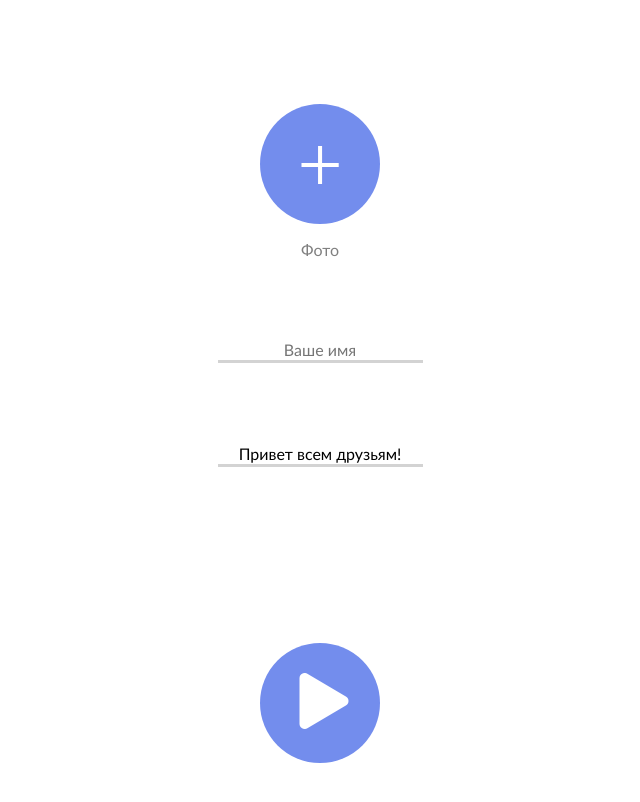
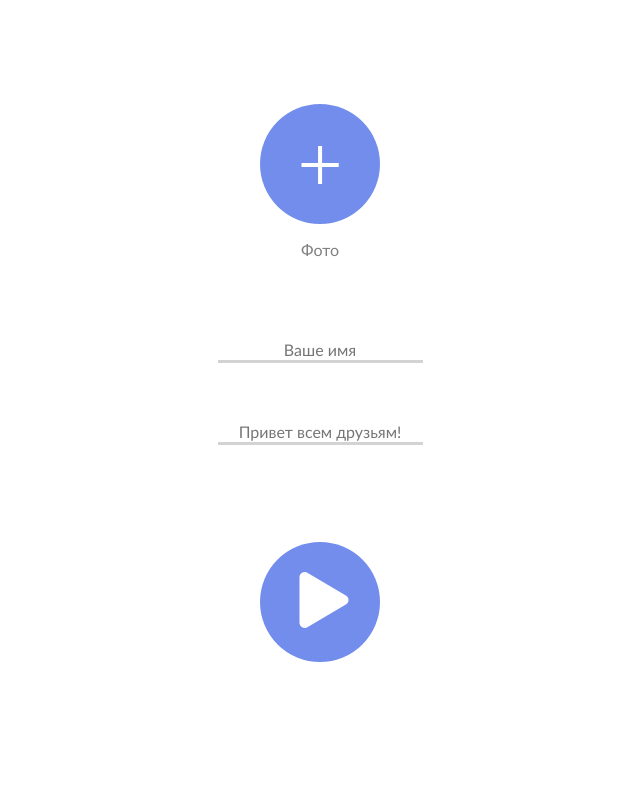
Before and after one commit to anzhelinagafurova/SABYgramm, a React (Create React App) app in the folder sabygramm/: page /edit in a window 1280 px wide. Shown: the top 802 px of the page, without its empty margins (320-960 px from the left). Built offline with nearby package versions, Linux system fonts and the light colour scheme.

Commit message:
no-scroll

```diff
--- a/sabygramm/src/components/pages/auth/auth.css
+++ b/sabygramm/src/components/pages/auth/auth.css
@@ -41,7 +41,7 @@
 
 .login-form input[type="text"] {
   width: 50%;
-  margin: 5vh 0;
+  margin-bottom: 5vh;
 }
 
 .login-text {
@@ -52,7 +52,7 @@
   font-weight: 400;
 }
 .login-button {
-  margin: 12vh 0;
+  margin-top: 11vh;
   cursor: pointer;
   border-radius: 50%;
   width: 15vh;
--- a/sabygramm/src/components/pages/edit/edit.js
+++ b/sabygramm/src/components/pages/edit/edit.js
@@ -35,7 +35,7 @@ export default class Edit extends Component {
 
           <input type="text" name="username" placeholder={this.state.name} required ></input>
 
-          <input type="text" name="message" value={this.state.message} onChange={this.setMessage}></input>
+          <input type="text" name="message" placeholder={this.state.message} onChange={this.setMessage}></input>
 
           <Link to="/edit" type="submit" className='edit-button'><i className="fas fa-play"></i></Link>
 
--- a/sabygramm/src/components/pages/edit/edit.scss
+++ b/sabygramm/src/components/pages/edit/edit.scss
@@ -42,12 +42,12 @@
   font-size: 16px;
   border: none;
   border-bottom: 3px solid lightgrey;
-  margin-bottom:10vh;
+  margin-bottom:7.2vh;
   text-align: center;
 }
 
 .edit-button {
-  margin: 12vh 0;
+  margin-top: 5vh;
   cursor: pointer;
   border-radius: 50%;
   width: 15vh;
```
